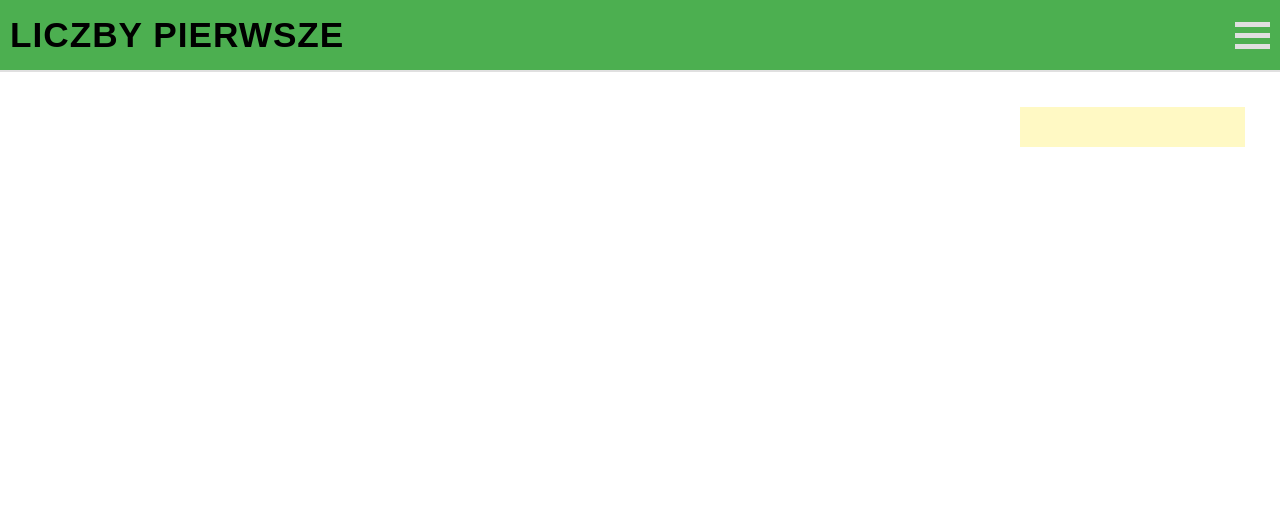
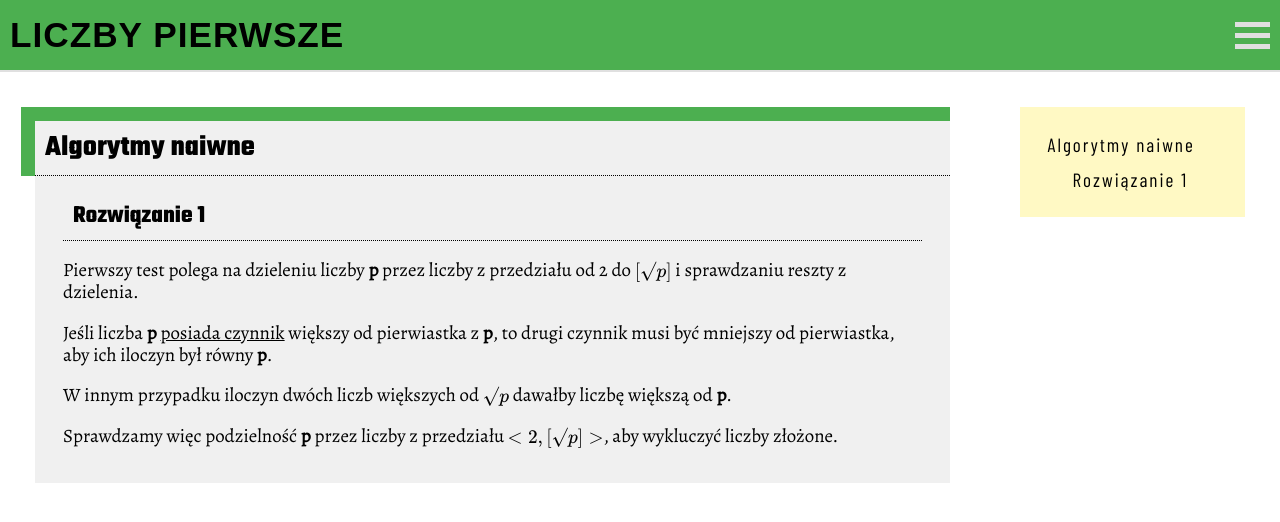
Before and after one commit to mgorzanski/liczby-pierwsze, a Jekyll site: the page built from algorytmy-naiwne.html, in a window 1280 px wide. Shown: the top 522 px of the page. Built offline with Jekyll 4.4.1, drawn with Linux system fonts in a browser that asks for light colours; some web fonts are replaced; formulas are drawn with MathJax 3.

Commit message:
write basic content

```diff
--- a/algorytmy-naiwne.html
+++ b/algorytmy-naiwne.html
@@ -4,11 +4,29 @@ path: "."
 ---
 
 <section class="content">
-
+    <article class="chapter" id="algorytmy-naiwne">
+        <h2 class="chapter__title">Algorytmy naiwne</h2>
+        <div class="chapter__content">
+            <article class="chapter" id="rozwiazanie-1">
+                <h2 class="chapter__title">Rozwiązanie 1</h2>
+                <div class="chaper__content">
+                    <p>Pierwszy test polega na dzieleniu liczby <strong>p</strong> przez liczby z przedziału od 2 do $\left[\surd p\right]$ i sprawdzaniu reszty z dzielenia.</p>
+                    <p>Jeśli liczba <strong>p</strong> <span class="tooltip" title="Czyli liczbę pierwszą, która dzieli ją bez reszty">posiada czynnik</span> większy od pierwiastka z <strong>p</strong>, to drugi czynnik musi być mniejszy od pierwiastka, aby ich iloczyn był równy <strong>p</strong>.</p>
+                    <p>W innym przypadku iloczyn dwóch liczb większych od $\surd p$ dawałby liczbę większą od <strong>p</strong>.</p>
+                    <p>Sprawdzamy więc podzielność <strong>p</strong> przez liczby z przedziału $<2,\left[\surd p\right]>$, aby wykluczyć liczby złożone.</p>
+                </div>
+            </article>
+        </div>
 </section>
 
 <nav class="table-of-contents">
     <div class="table-of-contents__wrapper">
-
+        <ul class="table-of-contents__menu">
+            <li><a href="#algorytmy-naiwne">Algorytmy naiwne</a>
+                <ul class="table-of-contents__submenu">
+                    <li><a href="#rozwiazanie-1">Rozwiązanie 1</a></li>
+                </ul>
+            </li>
+        </ul>
     </div>
 </nav>
```
